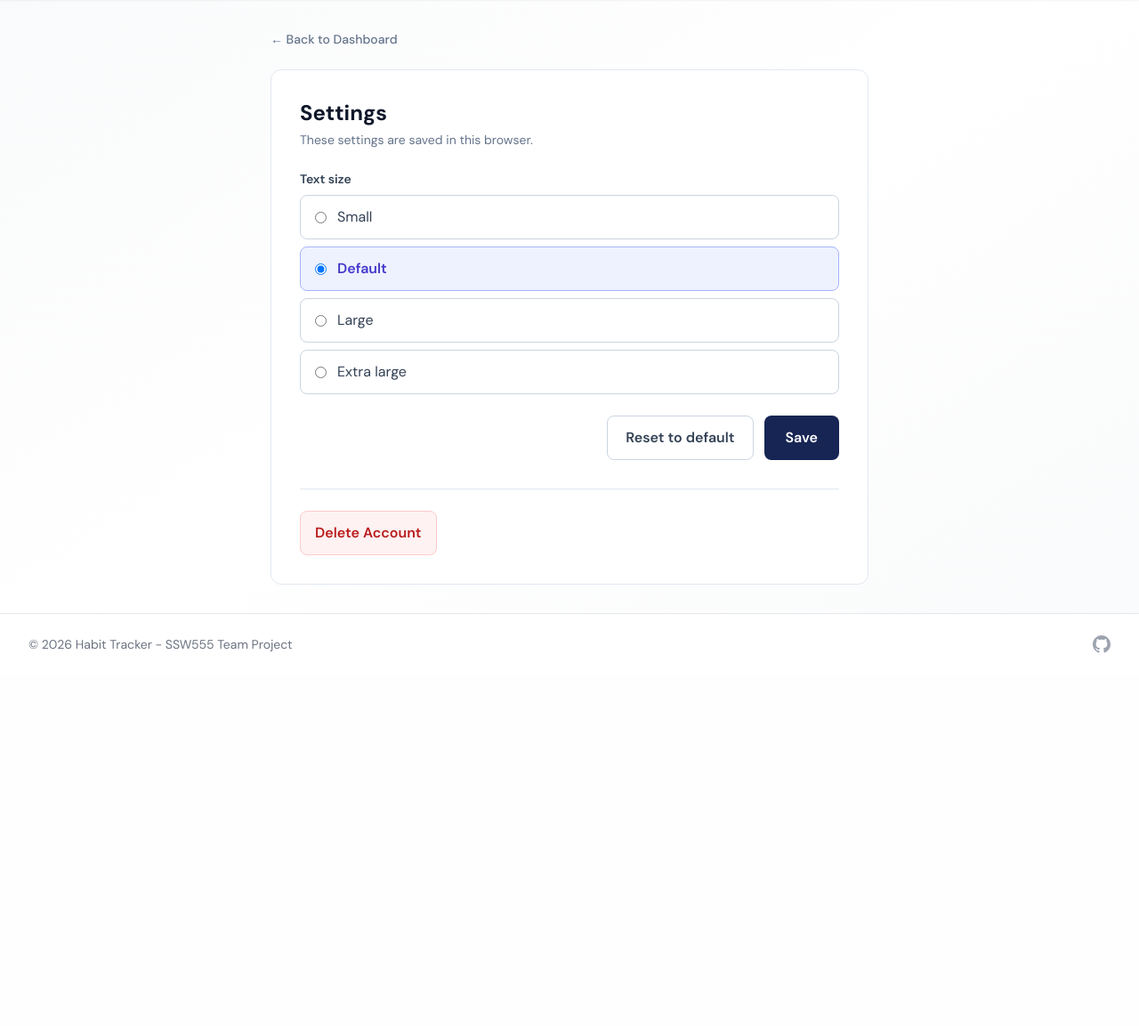
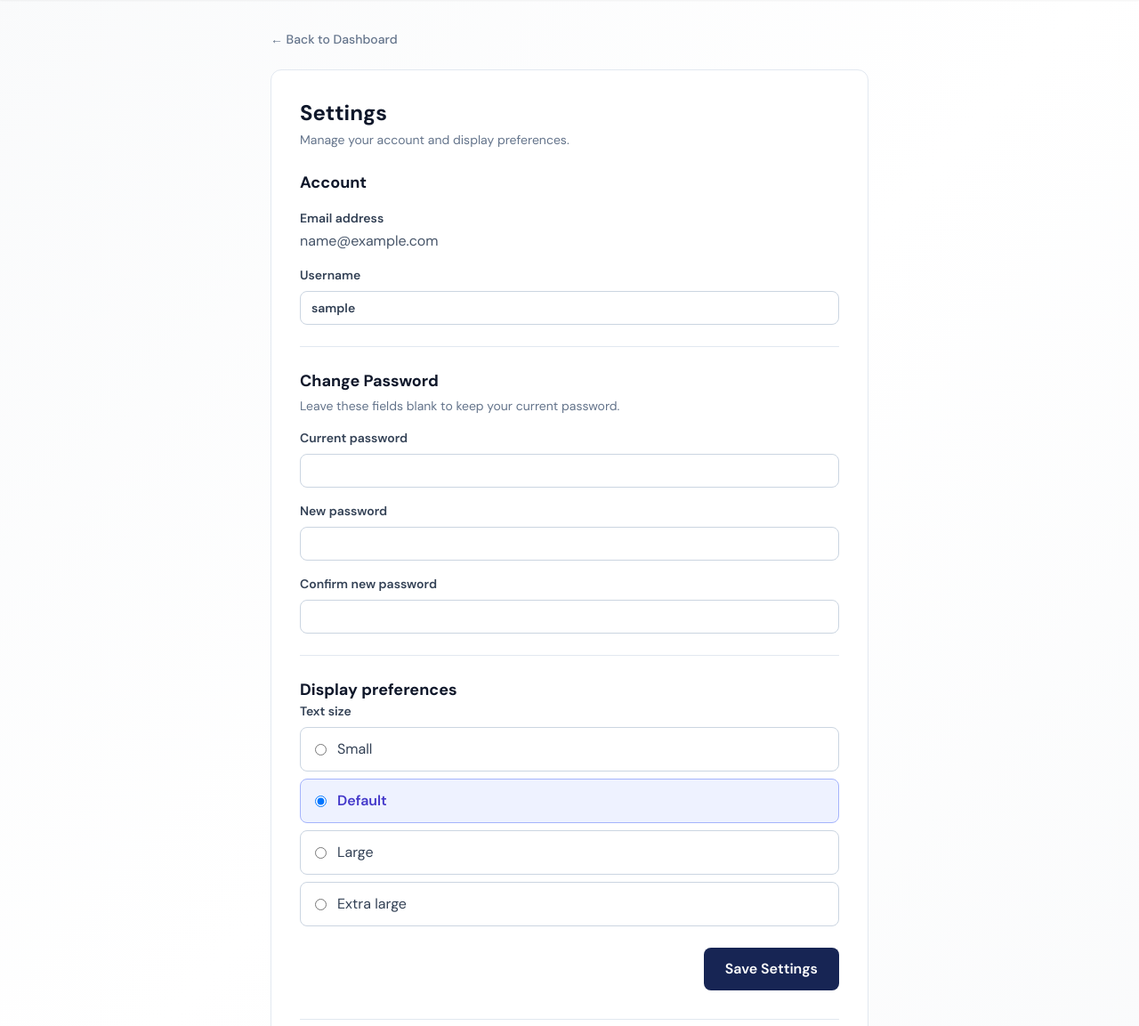
Before and after one commit to jpagan2Coding/Habit-Tracker, a Flask app: page /settings in a window 1280 px wide. Shown: the part 65-1218 px from the top of the page at 89% size. Before the commit the page ends 799 px from the top, so only its background shows below. Run offline with Flask 3, Linux system fonts and the light colour scheme; the visitor is signed in with stand-in values (Sample User, id 1); data that the repository does not hold is empty; some libraries are stand-ins or nearby versions.

Commit message:
add update user settings options - passowrd, username

```diff
--- a/app.py
+++ b/app.py
@@ -1,6 +1,7 @@
 import csv
 import io
 import os
+import re
 import secrets
 from datetime import date, datetime, timedelta, timezone
 from functools import lru_cache, wraps
@@ -250,14 +251,17 @@ def login():
     email = ""
 
     if request.method == "POST":
-        email = request.form.get("email", "").strip().lower()
+        identifier = request.form.get("email", "").strip()
+        email = identifier
         password = request.form.get("password", "")
 
         if not email or not password:
             error = "Enter both your email and password to continue."
         else:
             try:
-                user = get_db()["users"].find_one({"email": email})
+                user = get_db()["users"].find_one(
+                    {"$or": [{"email": identifier.lower()}, {"username": identifier}]}
+                )
             except (OSError, PyMongoError, RuntimeError):
                 user = None
 
@@ -266,7 +270,7 @@ def login():
                 session.clear()
                 session["user_id"] = str(user.get("_id", ""))
                 session["username"] = user.get("username", email)
-                session["user_email"] = email
+                session["user_email"] = user.get("email", email).lower()
                 return redirect(url_for("habit_dashboard"))
 
             error = "Invalid email or password."
@@ -637,8 +641,11 @@ def register():
         confirm_password = request.form.get("confirm_password", "")
 
         error = None
-        if not username or not email or not password:
+        username_error = _validate_username(username)
+        if not username_error and (not username or not email or not password):
             error = "All fields are required."
+        elif username_error:
+            error = username_error
         elif len(password) < 8:
             error = "Password must be at least 8 characters long."
         elif password != confirm_password:
@@ -709,6 +716,28 @@ def _duplicate_user_error(users, username, email):
     return "That email or username is already in use."
 
 
+USERNAME_PATTERN = re.compile(r"^[A-Za-z0-9_-]+$")
+
+
+def _validate_username(username):
+    if not username:
+        return "Enter a username."
+    if len(username) > 80:
+        return "Username must be 80 characters or fewer."
+    if not USERNAME_PATTERN.fullmatch(username):
+        return "Username may contain only letters, numbers, underscores, and hyphens."
+    return None
+
+
+def _authenticated_user(users):
+    user_email = session.get("user_email")
+    user_id = session.get("user_id")
+    user_filter = {"email": user_email}
+    if user_id and ObjectId.is_valid(user_id):
+        user_filter = {"$or": [{"_id": ObjectId(user_id)}, {"email": user_email}]}
+    return users.find_one(user_filter)
+
+
 # text size options (cookie value -> label shown on the settings page)
 TEXT_SIZES = {
     "small": "Small",
@@ -731,8 +760,20 @@ def inject_text_size():
 
 
 @app.route("/settings", methods=["GET", "POST"])
+@login_required
 def settings():
     if request.method == "POST":
+        if request.form.get("action") == "save_settings":
+            return _save_settings()
+        if request.form.get("action") in {"update_username", "username"}:
+            return _update_username()
+        if request.form.get("action") in {"change_password", "password"}:
+            return _change_password()
+        if "new_username" in request.form:
+            return _update_username()
+        if "new_password" in request.form or "current_password" in request.form:
+            return _change_password()
+
         size = request.form.get("text_size", "default")
         if request.form.get("reset") or size not in TEXT_SIZES:
             size = "default"
@@ -745,14 +786,214 @@ def settings():
             response.set_cookie(TEXT_SIZE_COOKIE, size, max_age=60 * 60 * 24 * 365, samesite="Lax")
         return response
 
+    users = get_db()["users"]
+    user = _authenticated_user(users)
+    current_username = user.get("username", session.get("username", "")) if user else session.get("username", "")
+    current_email = user.get("email", session.get("user_email", "")) if user else session.get("user_email", "")
+
     return render_template(
         "settings.html",
         page_id="settings",
         text_sizes=TEXT_SIZES,
+        current_username=current_username,
+        current_email=current_email,
         dev_time_travel_enabled=dev_time_travel_enabled(),
         simulated_datetime=current_app_datetime().strftime("%Y-%m-%dT%H:%M"),
         habit_csrf_token=_habit_form_token(),
     )
+
+
+@app.route("/settings/username", methods=["POST"])
+@login_required
+def update_username():
+    return _update_username()
+
+
+@app.route("/settings/password", methods=["POST"])
+@login_required
+def change_password():
+    return _change_password()
+
+
+def _save_settings():
+    _validate_habit_form_token()
+    users = get_db()["users"]
+    user = _authenticated_user(users)
+    if user is None:
+        flash("Your account could not be found.", "error")
+        return redirect(url_for("settings"))
+
+    new_username = request.form.get("new_username", "").strip()
+    username_error = _validate_username(new_username)
+    if username_error is None:
+        for existing in users.find({"username": new_username}):
+            if str(existing.get("_id")) != str(user.get("_id")):
+                username_error = "Username is already taken. Please choose another."
+                break
+
+    password_error = None
+    current_password = request.form.get("current_password", "")
+    new_password = request.form.get("new_password", "")
+    confirm_password = request.form.get("confirm_password", "")
+    password_requested = bool(new_password or confirm_password)
+
+    if password_requested:
+        if not current_password:
+            password_error = "Enter your current password."
+        elif not new_password:
+            password_error = "Enter a new password."
+        elif not confirm_password:
+            password_error = "Confirm your new password."
+        elif len(new_password) < 8:
+            password_error = "New password must be at least 8 characters long."
+        elif new_password != confirm_password:
+            password_error = "Passwords do not match."
+        elif not check_password_hash(user.get("password", ""), current_password):
+            password_error = "Current password is incorrect."
+
+    if username_error:
+        flash(username_error, "error")
+        return redirect(url_for("settings"))
+    if password_error:
+        flash(password_error, "error")
+        return redirect(url_for("settings"))
+
+    updates = {"username": new_username}
+    if password_requested:
+        updates["password"] = generate_password_hash(new_password)
+
+    try:
+        ensure_user_indexes(users)
+        result = users.update_one({"_id": user["_id"]}, {"$set": updates})
+    except DuplicateKeyError:
+        flash("Username is already taken. Please choose another.", "error")
+        return redirect(url_for("settings"))
+    except (OSError, PyMongoError, RuntimeError) as e:
+        app.logger.error(f"Database error while saving settings: {e}")
+        flash("Database error occurred while saving settings.", "error")
+        return redirect(url_for("settings"))
+
+    if result.matched_count == 0:
+        flash("Your account could not be found.", "error")
+        return redirect(url_for("settings"))
+
+    session["username"] = new_username
+    size = request.form.get("text_size", "default")
+    if request.form.get("reset") or size not in TEXT_SIZES:
+        size = "default"
+
+    response = redirect(url_for("settings"))
+    if size == "default":
+        response.delete_cookie(TEXT_SIZE_COOKIE)
+    else:
+        response.set_cookie(
+            TEXT_SIZE_COOKIE,
+            size,
+            max_age=60 * 60 * 24 * 365,
+            samesite="Lax",
+        )
+
+    flash(
+        "Your Settings Saved successfully."
+        if password_requested
+        else "Your Settings Saved successfully.",
+        "success",
+    )
+    return response
+
+
+def _update_username():
+    _validate_habit_form_token()
+    new_username = request.form.get("new_username", request.form.get("username", "")).strip()
+
+    error = _validate_username(new_username)
+    users = get_db()["users"]
+    user = _authenticated_user(users)
+    if user is None:
+        error = "Your account could not be found."
+    elif error is None:
+        for existing in users.find({"username": new_username}):
+            if str(existing.get("_id")) != str(user.get("_id")):
+                error = "Username is already taken. Please choose another."
+                break
+
+    if error:
+        flash(error, "error")
+        return redirect(url_for("settings"))
+
+    try:
+        ensure_user_indexes(users)
+        result = users.update_one(
+            {"_id": user["_id"]},
+            {"$set": {"username": new_username}},
+        )
+    except DuplicateKeyError:
+        flash("Username is already taken. Please choose another.", "error")
+        return redirect(url_for("settings"))
+    except (OSError, PyMongoError, RuntimeError) as e:
+        app.logger.error(f"Database error while updating username: {e}")
+        flash("Database error occurred while updating username.", "error")
+        return redirect(url_for("settings"))
+
+    if result.matched_count == 0:
+        flash("Your account could not be found.", "error")
+        return redirect(url_for("settings"))
+
+    session["username"] = new_username
+    flash("Username updated successfully.", "success")
+    return redirect(url_for("settings"))
+
+
+def _change_password():
+    _validate_habit_form_token()
+    current_password = request.form.get("current_password", "")
+    new_password = request.form.get("new_password", "")
+    confirm_password = request.form.get(
+        "confirm_password",
+        request.form.get("confirm_new_password", ""),
+    )
+
+    if not current_password:
+        error = "Enter your current password."
+    elif not new_password:
+        error = "Enter a new password."
+    elif not confirm_password:
+        error = "Confirm your new password."
+    elif len(new_password) < 8:
+        error = "New password must be at least 8 characters long."
+    elif new_password != confirm_password:
+        error = "Passwords do not match."
+    else:
+        error = None
+
+    users = get_db()["users"]
+    user = _authenticated_user(users)
+    if error is None:
+        if user is None:
+            error = "Your account could not be found."
+        elif not check_password_hash(user.get("password", ""), current_password):
+            error = "Current password is incorrect."
+
+    if error:
+        flash(error, "error")
+        return redirect(url_for("settings"))
+
+    try:
+        result = users.update_one(
+            {"_id": user["_id"]},
+            {"$set": {"password": generate_password_hash(new_password)}},
+        )
+    except (OSError, PyMongoError, RuntimeError) as e:
+        app.logger.error(f"Database error while changing password: {e}")
+        flash("Database error occurred while changing password.", "error")
+        return redirect(url_for("settings"))
+
+    if result.matched_count == 0:
+        flash("Your account could not be found.", "error")
+        return redirect(url_for("settings"))
+
+    flash("Password changed successfully.", "success")
+    return redirect(url_for("settings"))
 
 
 @app.route("/settings/dev-clock", methods=["POST"])
--- a/templates/auth/login.html
+++ b/templates/auth/login.html
@@ -37,8 +37,8 @@
 
                 <form method="post" action="{{ url_for('login') }}" class="auth-form">
                     <div class="auth-field">
-                        <label for="email">Email address</label>
-                        <input id="email" name="email" type="email" value="{{ email }}" placeholder="you@example.com" autocomplete="email" required>
+                        <label for="email">Email address or username</label>
+                        <input id="email" name="email" value="{{ email }}" placeholder="you@example.com or username" autocomplete="username" required>
                     </div>
 
                     <div class="auth-field">
--- a/templates/base.html
+++ b/templates/base.html
@@ -29,9 +29,11 @@
                     <a href="{{ url_for('summary') }}" class="px-4 py-2 rounded-lg text-gray-600 hover:text-gray-900 hover:bg-gradient-to-r hover:from-blue-50 hover:to-purple-50 transition-all duration-200">
                         Summary
                     </a>
+                    {% if session.get('user_id') %}
                     <a href="{{ url_for('settings') }}" class="px-4 py-2 rounded-lg text-gray-600 hover:text-gray-900 hover:bg-gradient-to-r hover:from-blue-50 hover:to-purple-50 transition-all duration-200">
                         Settings
                     </a>
+                    {% endif %}
                     {% if not session.get('user_id') %}
                     <a href="{{ url_for('register') }}" class="px-4 py-2 rounded-lg text-gray-600 hover:text-gray-900
                         hover:bg-gradient-to-r hover:from-blue-50 hover:to-purple-50 transition-all duration-200">
@@ -54,7 +56,9 @@
             <div class="px-2 pt-2 pb-3 space-y-1">
                 <a href="/habit-tracker" class="block px-3 py-2 rounded-md text-gray-600 hover:text-gray-900 hover:bg-gray-50">Habit Tracker</a>
                 <a href="{{ url_for('summary') }}" class="block px-3 py-2 rounded-md text-gray-600 hover:text-gray-900 hover:bg-gray-50">Summary</a>
+                {% if session.get('user_id') %}
                 <a href="{{ url_for('settings') }}" class="block px-3 py-2 rounded-md text-gray-600 hover:text-gray-900 hover:bg-gray-50">Settings</a>
+                {% endif %}
                 {% if not session.get('user_id') %}
                 <a href="{{ url_for('register') }}" class="block px-3 py-2 rounded-md text-gray-600 hover:text-gray-900 hover:bg-gray-50">Register</a>
                 {% endif %}
--- a/templates/settings.html
+++ b/templates/settings.html
@@ -15,9 +15,59 @@
 
     <section class="rounded-xl border border-slate-200 bg-white p-6 sm:p-8">
         <h1 class="text-2xl font-bold text-slate-900">Settings</h1>
-        <p class="mt-1 text-sm text-slate-500">These settings are saved in this browser.</p>
+        <p class="mt-1 text-sm text-slate-500">Manage your account and display preferences.</p>
 
         <form method="POST" action="{{ url_for('settings') }}" class="mt-6">
+            <input type="hidden" name="csrf_token" value="{{ habit_csrf_token }}">
+            <input type="hidden" name="action" value="save_settings">
+
+            <section class="border-b border-slate-200 pb-6" aria-labelledby="account-heading">
+                <h2 id="account-heading" class="text-lg font-bold text-slate-900">Account</h2>
+
+                <div class="mt-4 space-y-4">
+                    <div>
+                        <p class="text-sm font-semibold text-slate-700">Email address</p>
+                        <p id="email_address" class="mt-1 text-slate-600">{{ current_email }}</p>
+                    </div>
+
+                <label for="new_username" class="block text-sm font-semibold text-slate-700">
+                    Username
+                    <input id="new_username" name="new_username" type="text" value="{{ request.form.get('new_username', current_username) }}"
+                           required maxlength="80" autocomplete="username"
+                           class="mt-2 block w-full rounded-lg border border-slate-300 px-3 py-2">
+                </label>
+                </div>
+            </section>
+
+            <section class="mt-6 border-b border-slate-200 pb-6" aria-labelledby="password-heading">
+            <h2 id="password-heading" class="text-lg font-bold text-slate-900">Change Password</h2>
+            <p class="mt-1 text-sm text-slate-500">Leave these fields blank to keep your current password.</p>
+
+            <div class="mt-4 space-y-4">
+                <label for="current_password" class="block text-sm font-semibold text-slate-700">
+                    Current password
+                    <input id="current_password" name="current_password" type="password" value=""
+                           autocomplete="off" readonly
+                           class="mt-2 block w-full rounded-lg border border-slate-300 px-3 py-2">
+                </label>
+                <label for="new_password" class="block text-sm font-semibold text-slate-700">
+                    New password
+                    <input id="new_password" name="new_password" type="password" value="" minlength="8"
+                           autocomplete="off" readonly
+                           class="mt-2 block w-full rounded-lg border border-slate-300 px-3 py-2">
+                </label>
+                <label for="confirm_password" class="block text-sm font-semibold text-slate-700">
+                    Confirm new password
+                    <input id="confirm_password" name="confirm_password" type="password" value="" minlength="8"
+                           autocomplete="off" readonly
+                           class="mt-2 block w-full rounded-lg border border-slate-300 px-3 py-2">
+                </label>
+            </div>
+            </section>
+
+            <section class="mt-6" aria-labelledby="display-heading">
+                <h2 id="display-heading" class="text-lg font-bold text-slate-900">Display preferences</h2>
+
             <fieldset>
                 <legend class="mb-2 block text-sm font-semibold text-slate-700">Text size</legend>
 
@@ -30,15 +80,12 @@
                     {% endfor %}
                 </div>
             </fieldset>
+            </section>
 
             <div class="flex justify-end gap-3 pt-6">
-                <button type="submit" name="reset" value="1"
-                        class="rounded-lg border border-slate-300 px-5 py-3 font-semibold text-slate-700 hover:bg-slate-50">
-                    Reset to default
-                </button>
                 <button type="submit"
                         class="rounded-lg bg-blue-950 px-6 py-3 font-semibold text-white hover:bg-blue-900">
-                    Save
+                    Save Settings
                 </button>
             </div>
         </form>
@@ -80,3 +127,32 @@
     </section>
 </div>
 {% endblock %}
+
+{% block scripts %}
+<script>
+    function clearPasswordFields() {
+        ["current_password", "new_password", "confirm_password"].forEach(function (fieldId) {
+            const field = document.getElementById(fieldId);
+            if (field) {
+                field.value = "";
+                field.readOnly = true;
+            }
+        });
+    }
+
+    window.addEventListener("DOMContentLoaded", clearPasswordFields);
+    window.addEventListener("pageshow", clearPasswordFields);
+
+    ["current_password", "new_password", "confirm_password"].forEach(function (fieldId) {
+        const field = document.getElementById(fieldId);
+        if (field) {
+            field.addEventListener("pointerdown", function () {
+                field.readOnly = false;
+            });
+            field.addEventListener("focus", function () {
+                field.readOnly = false;
+            });
+        }
+    });
+</script>
+{% endblock %}
```
Also changed, not shown: templates/apps/habit_tracker/dashboard.html (+7 -2 lines), tests/test_settings.py (added, +192 -0 lines), 1 other file.
